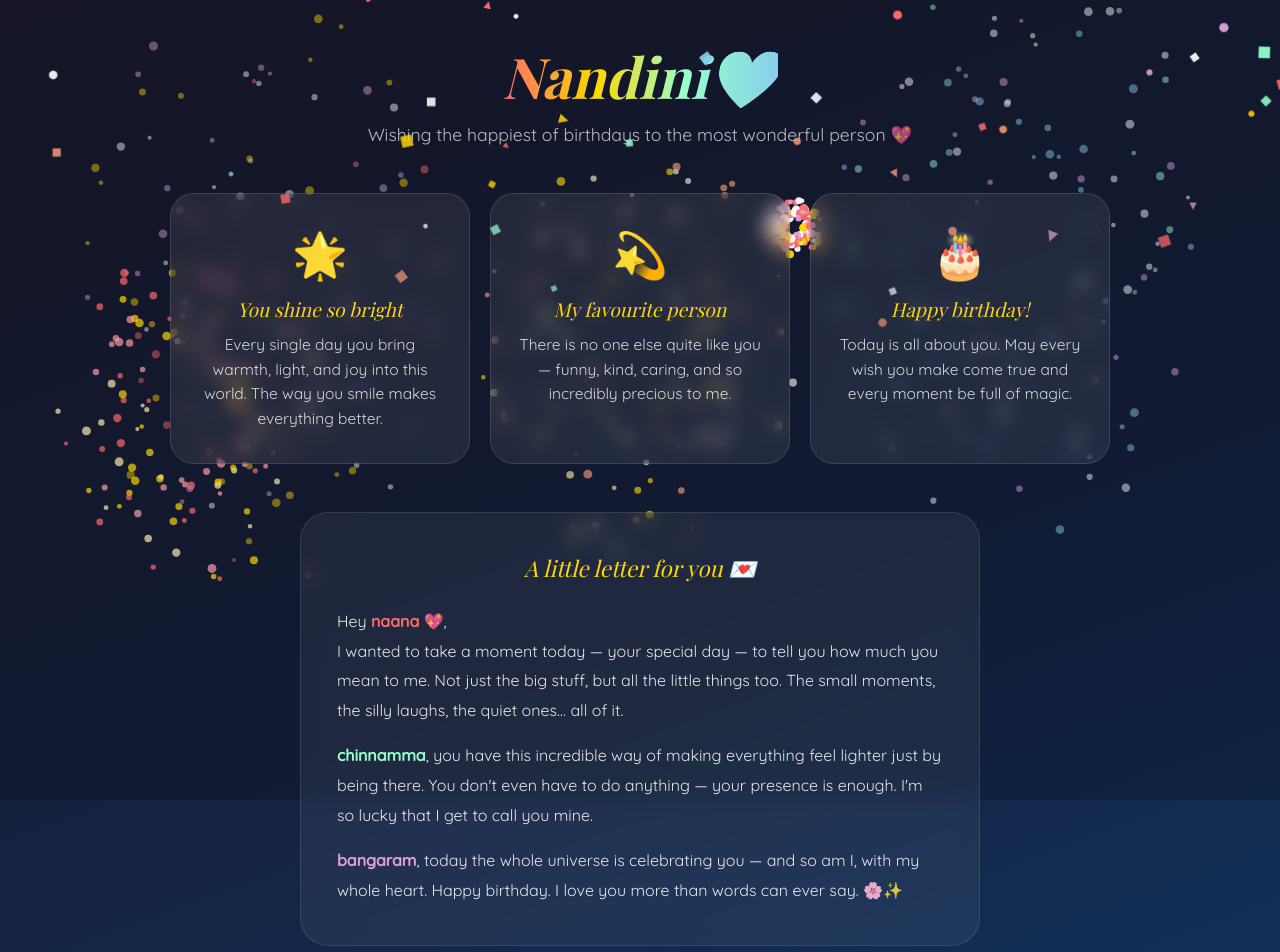
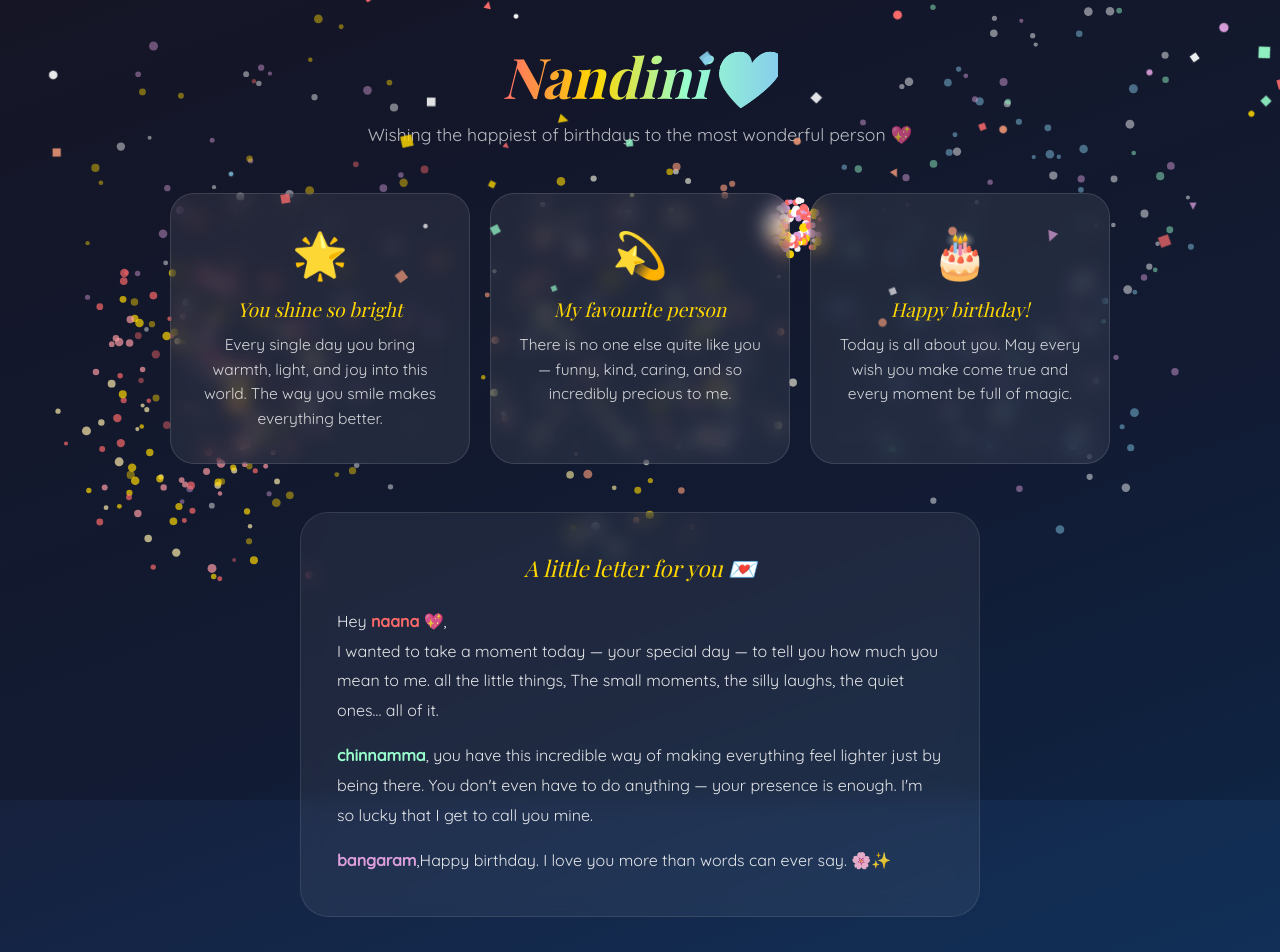
Before and after one commit to yuvakiran14032000/learning-git-hub, a plain HTML site: page birthday.html in a window 1280 px wide. Shown: the top 952 px of the page. Drawn offline with nearby package versions, Linux system fonts and the light colour scheme; a web font is replaced by a local one.

```diff
--- a/birthday.html
+++ b/birthday.html
@@ -349,8 +349,7 @@
           <p>
             Hey <span class="hi">naana</span> 💖,<br />
             I wanted to take a moment today — your special day — to tell you how
-            much you mean to me. Not just the big stuff, but all the little
-            things too. The small moments, the silly laughs, the quiet ones… all
+            much you mean to me.  all the little things, The small moments, the silly laughs, the quiet ones… all
             of it.
           </p>
           <p>
@@ -360,8 +359,7 @@
             get to call you mine.
           </p>
           <p>
-            <span class="hi3">bangaram</span>, today the whole universe is
-            celebrating you — and so am I, with my whole heart. Happy birthday.
+            <span class="hi3">bangaram</span>,Happy birthday.
             I love you more than words can ever say. 🌸✨
           </p>
         </div>
```
